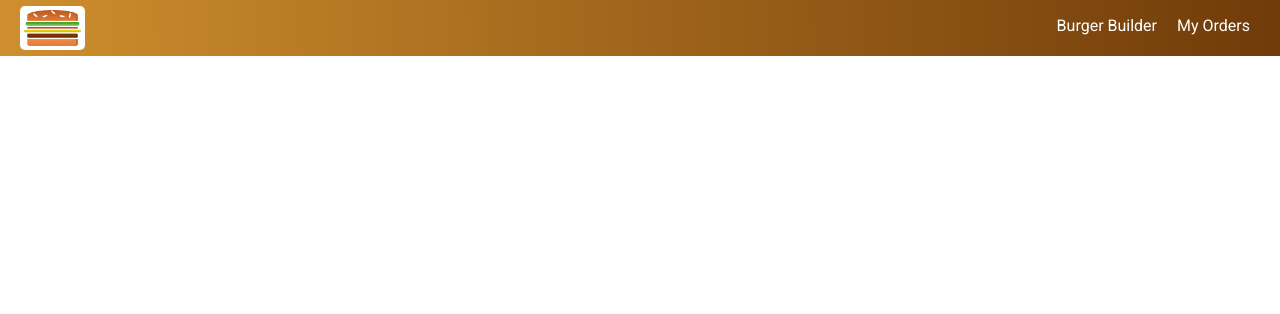
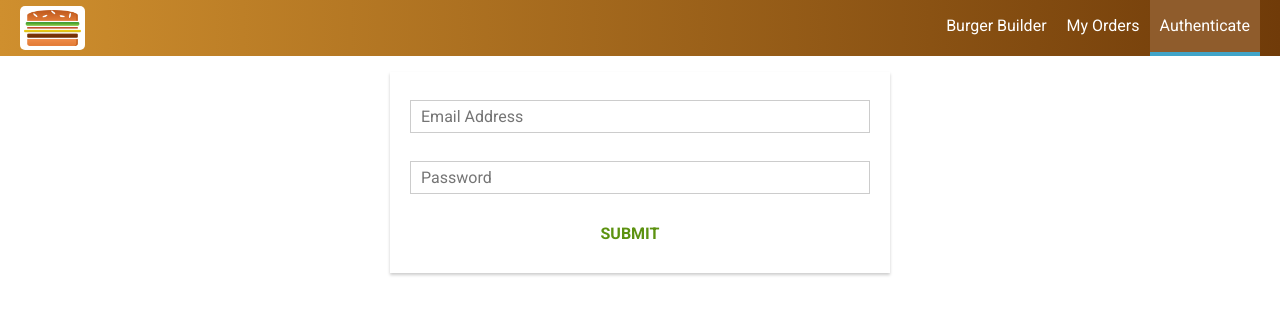
Before and after one commit to devinenoise/burger-builder, a React (Create React App) app: page /auth in a window 1280 px wide. Shown: the top 314 px of the page. Built offline with nearby package versions, Linux system fonts and the light colour scheme.

Commit message:
authentication page added

```diff
--- a/src/App.js
+++ b/src/App.js
@@ -5,6 +5,7 @@
 import Layout from './containers/Layout/Layout';
 import BurgerBuilder from './containers/BurgerBuilder/BurgerBuilder';
 import Checkout from './containers/Checkout/Checkout';
+import Auth from './containers/Auth/Auth';
 
 class App extends Component {
   render() {
@@ -12,6 +13,7 @@
       <Layout>
         <Route path='/checkout' component={Checkout} />
         <Route path='/orders' component={Orders} />
+        <Route path='/auth' component={Auth} />
         <Route path='/' exact component={BurgerBuilder} />
       </Layout>
     );
--- a/src/components/Navigation/NavigationItems/NavigationItems.js
+++ b/src/components/Navigation/NavigationItems/NavigationItems.js
@@ -8,6 +8,7 @@
       Burger Builder
     </NavigationItem>
     <NavigationItem link='/orders'>My Orders</NavigationItem>
+    <NavigationItem link='/auth'>Authenticate</NavigationItem>
   </ul>
 );
 
--- /dev/null
+++ b/src/containers/Auth/Auth.js
@@ -0,0 +1,111 @@
+import React, { Component } from 'react';
+import Input from '../../components/UI/Input/Input';
+import Button from '../../components/UI/Button/Button';
+import classes from './Auth.module.css';
+
+class Auth extends Component {
+  state = {
+    controls: {
+      email: {
+        elementType: 'input',
+        elementConfig: {
+          type: 'email',
+          placeholder: 'Email Address',
+          required: true,
+          isEmail: true
+        },
+        value: '',
+        valid: false,
+        touched: false
+      },
+      password: {
+        elementType: 'input',
+        elementConfig: {
+          type: 'password',
+          placeholder: 'Password',
+          required: true,
+          minLength: 6
+        },
+        value: '',
+        valid: false,
+        touched: false
+      }
+    }
+  };
+
+  checkValidity(value, rules) {
+    let isValid = true;
+    if (!rules) {
+      return true;
+    }
+    if (rules.valid) {
+      // isValid changes to true or false depending on empty string
+      isValid = value.trim() !== '' && isValid;
+    }
+    if (rules.minLength) {
+      isValid = value.length >= rules.minLength && isValid;
+    }
+    if (rules.maxLength) {
+      isValid = value.length <= rules.maxLength && isValid;
+    }
+
+    if (rules.isEmail) {
+      const pattern = /[a-z0-9!#$%&'*+/=?^_`{|}~-]+(?:\.[a-z0-9!#$%&'*+/=?^_`{|}~-]+)*@(?:[a-z0-9](?:[a-z0-9-]*[a-z0-9])?\.)+[a-z0-9](?:[a-z0-9-]*[a-z0-9])?/;
+      isValid = pattern.test(value) && isValid;
+    }
+    if (rules.isNumeric) {
+      const pattern = /^\d+$/;
+      isValid = pattern.test(value) && isValid;
+    }
+    return isValid;
+  }
+
+  inputChangedHandler = (event, controlName) => {
+    const updatedControls = {
+      ...this.state.controls,
+      [controlName]: {
+        ...this.state.controls[controlName],
+        value: event.target.value,
+        valid: this.checkValidity(
+          event.target.value,
+          this.state.controls[controlName]
+        ),
+        touched: true
+      }
+    };
+    this.setState({ controls: updatedControls });
+  };
+
+  render() {
+    const formElementsArray = [];
+    for (let key in this.state.controls) {
+      formElementsArray.push({
+        id: key,
+        config: this.state.controls[key]
+      });
+    }
+
+    const form = formElementsArray.map(formElement => (
+      <Input
+        key={formElement.id}
+        elementType={formElement.config.elementType}
+        elementConfig={formElement.config.elementConfig}
+        value={formElement.config.value}
+        invalid={!formElement.config.valid}
+        touched={formElement.config.touched}
+        changed={event => this.inputChangedHandler(event, formElement.id)}
+      />
+    ));
+
+    return (
+      <div className={classes.Auth}>
+        <form>
+          {form}
+          <Button btnType='Success'>SUBMIT</Button>
+        </form>
+      </div>
+    );
+  }
+}
+
+export default Auth;
--- /dev/null
+++ b/src/containers/Auth/Auth.module.css
@@ -0,0 +1,14 @@
+.Auth {
+  margin: 20px auto;
+  width: 80%;
+  text-align: center;
+  box-shadow: 0 2px 3px #ccc;
+  padding: 10px;
+  box-sizing: border-box;
+}
+
+@media (min-width: 600px) {
+  .Auth {
+    width: 500px;
+  }
+}
```
